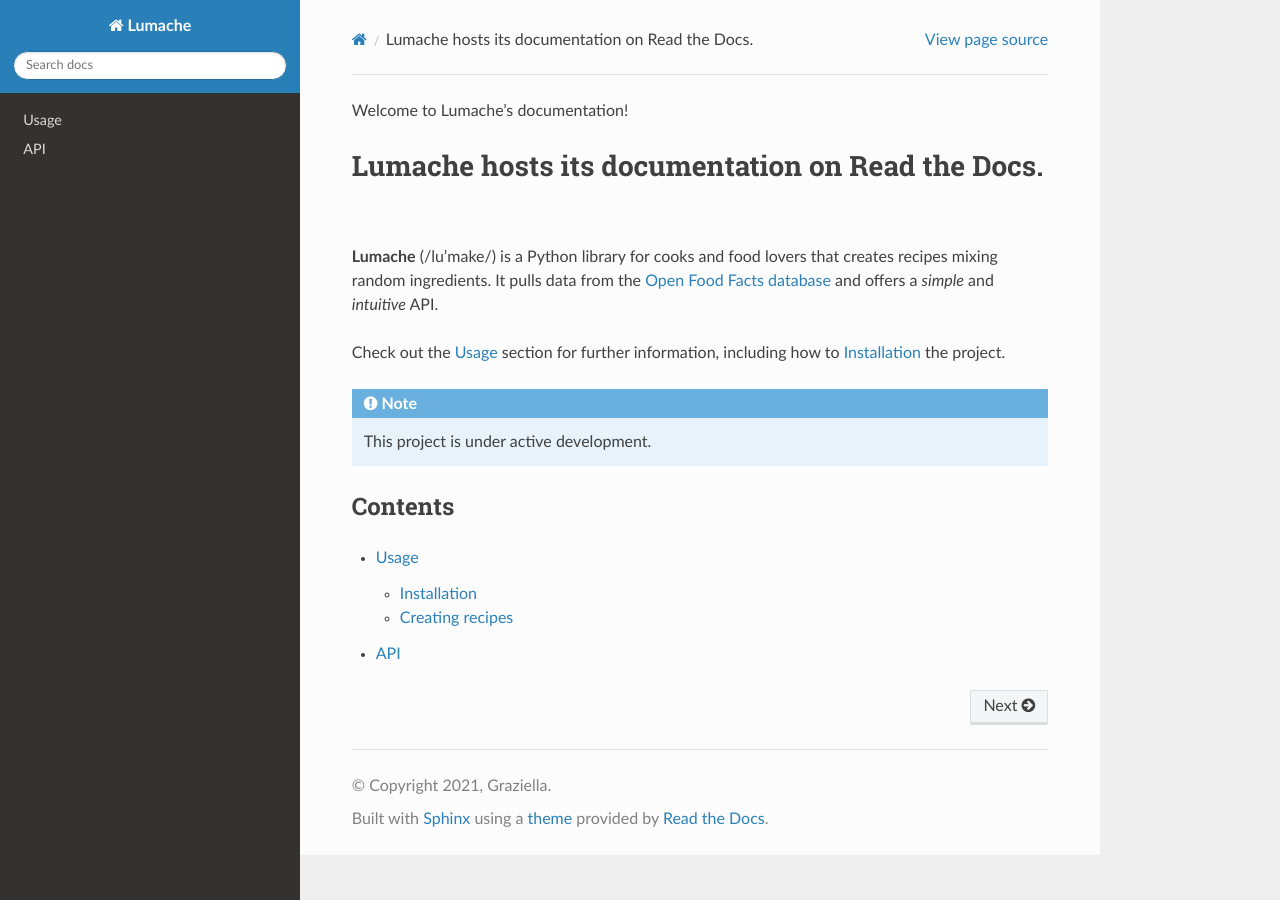
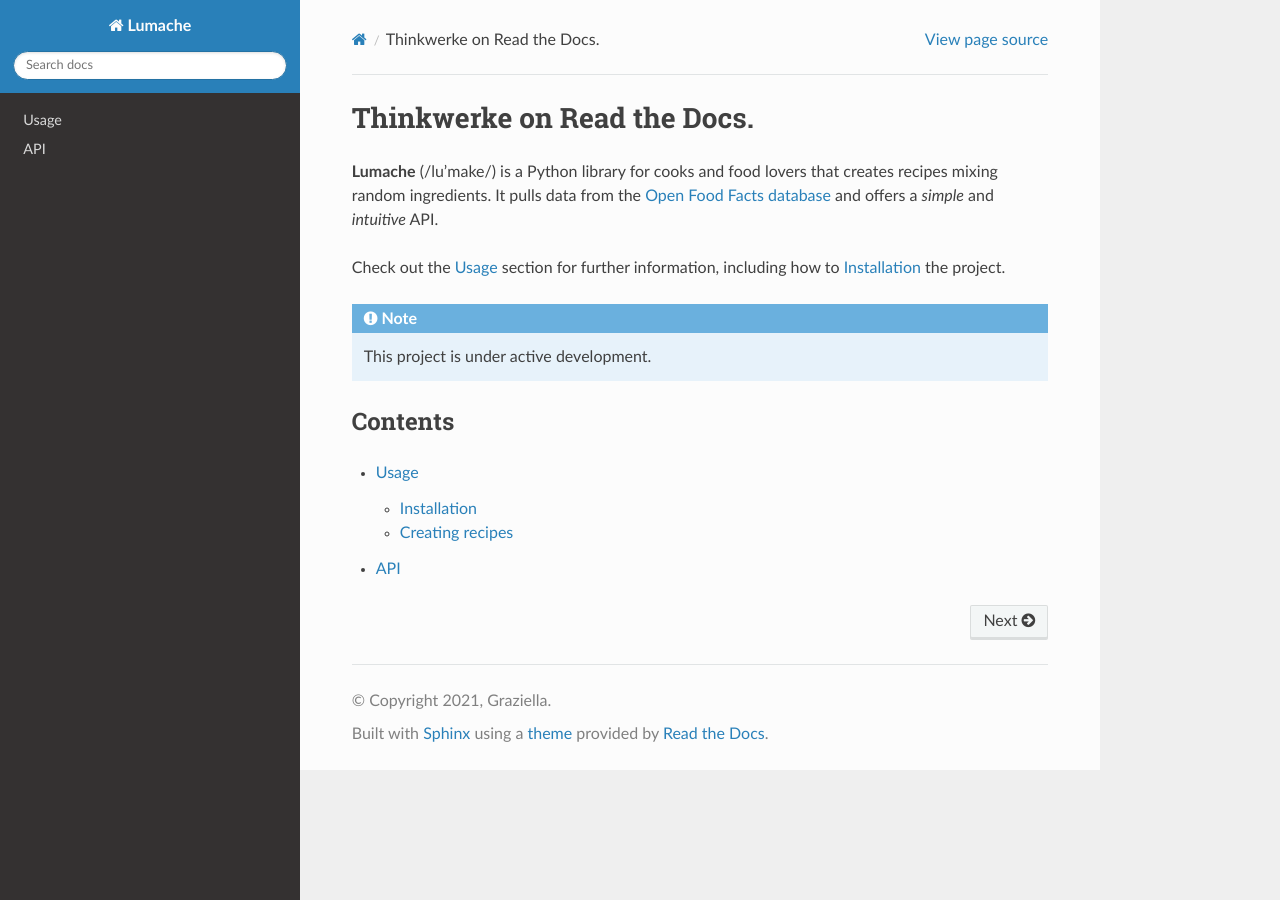
Before and after one commit to Mynkskhr/docs.thinkwerke, a Sphinx documentation site: the page built from docs/source/index.rst, in a window 1280 px wide. Built offline with Sphinx 7.4.7 and the Read the Docs theme 3.1.0, drawn with Linux system fonts in a browser that asks for light colours.

Commit message:
Update index.rst

```diff
--- a/docs/source/index.rst
+++ b/docs/source/index.rst
@@ -1,6 +1,4 @@
-Welcome to Lumache's documentation!
-
-Lumache hosts its documentation on Read the Docs.
+Thinkwerke on Read the Docs.
 ===================================
 
 **Lumache** (/lu'make/) is a Python library for cooks and food lovers
```
